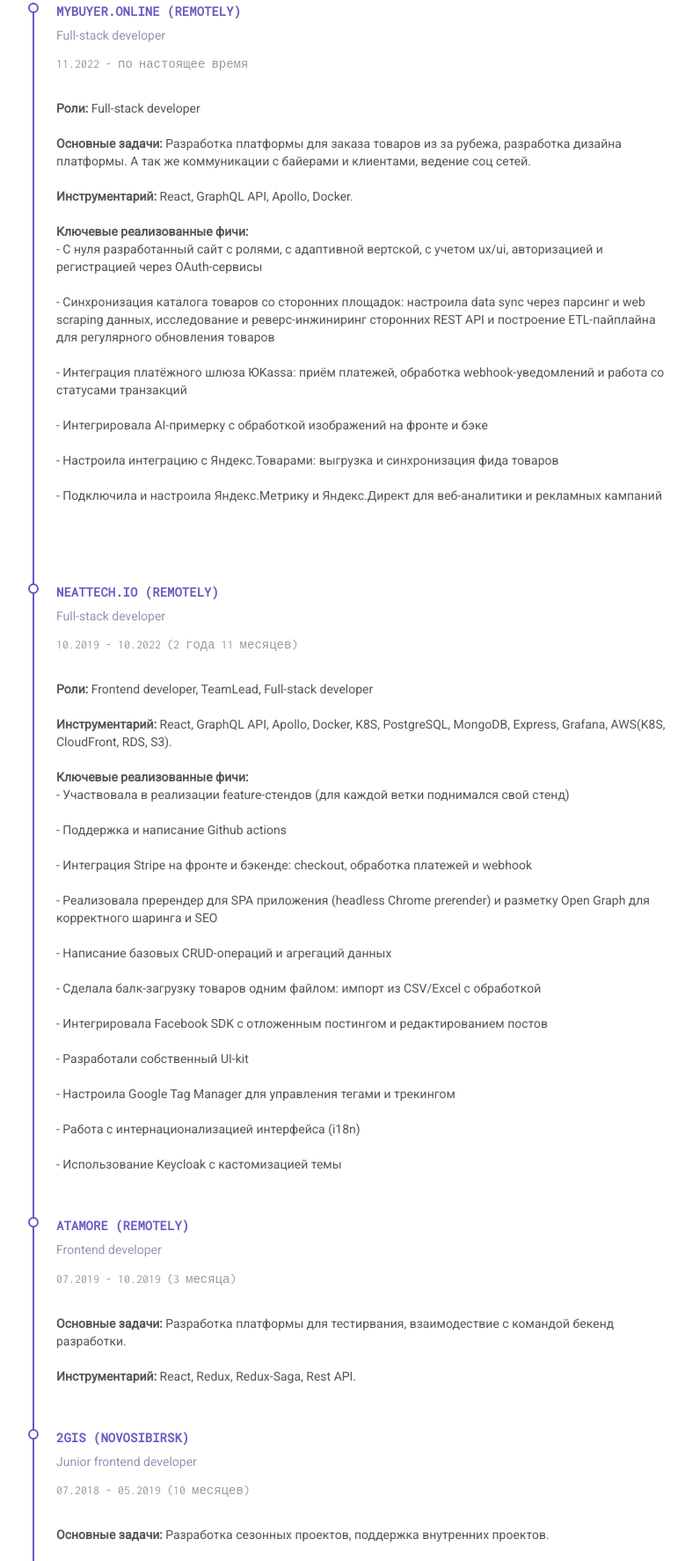
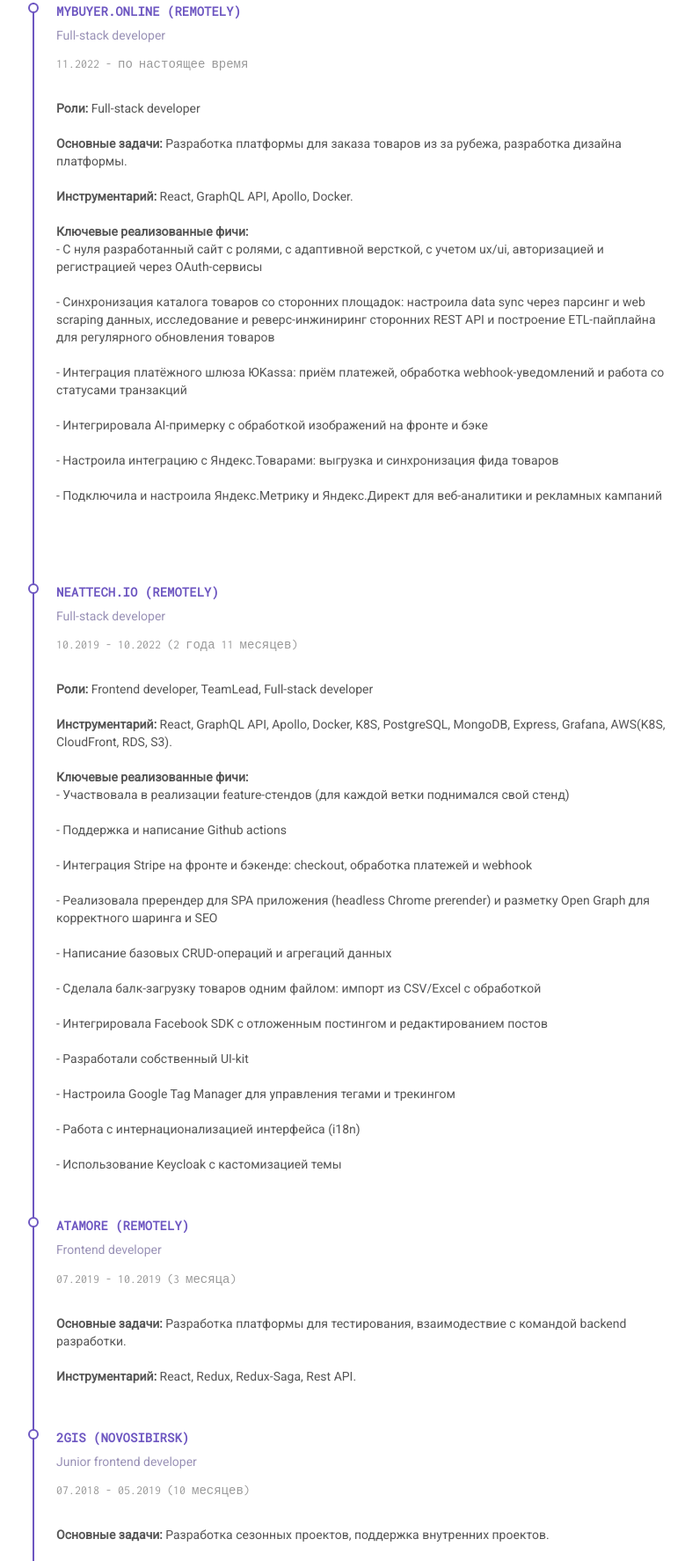
Before and after one commit to NinaSekret/resume, a website: page index.html in a window 1280 px wide. Shown: the part 2260-4034 px from the top of the page at 88% size, without its empty margins (48-835 px from the left). Drawn offline with Linux system fonts and the light colour scheme.

Commit message:
fix texts

```diff
--- a/index.html
+++ b/index.html
@@ -118,7 +118,7 @@
             частью и поддерживала работоспособность prod-a в k8s. <br />
             <br />
 
-            Последние 3 года развиваю свой продукт
+            Последние 3 года развиваю продукт
             <a href="https://mybuyer.online/" target="_blank"> mybuyer.online</a
             >, сервис для доставки из-за рубежа, так же в роли full-stack
             разработчика и дизайнера.
@@ -253,8 +253,7 @@
               <div class="resume-list__block-description">
                 <br />
                 <strong> Основные задачи:</strong> Разработка платформы для
-                заказа товаров из за рубежа, разработка дизайна платформы. А так
-                же коммуникации с байерами и клиентами, ведение соц сетей.
+                заказа товаров из за рубежа, разработка дизайна платформы.
                 <br />
                 <br />
               </div>
@@ -265,7 +264,7 @@
               <div>
                 <strong>Ключевые реализованные фичи:</strong>
                 <br />
-                - С нуля разработанный сайт с ролями, с адаптивной вертской, с
+                - С нуля разработанный сайт с ролями, с адаптивной версткой, с
                 учетом ux/ui, авторизацией и регистрацией через OAuth-сервисы
                 <br />
                 <br />
@@ -379,7 +378,7 @@
             <div class="resume-list__block-description">
               <br />
               <strong> Основные задачи:</strong> Разработка платформы для
-              тестирвания, взаимодествие с командой бекенд разработки.
+              тестирования, взаимодествие с командой backend разработки.
               <br />
               <br />
               <strong>Инструментарий:</strong> React, Redux, Redux-Saga, Rest
```
